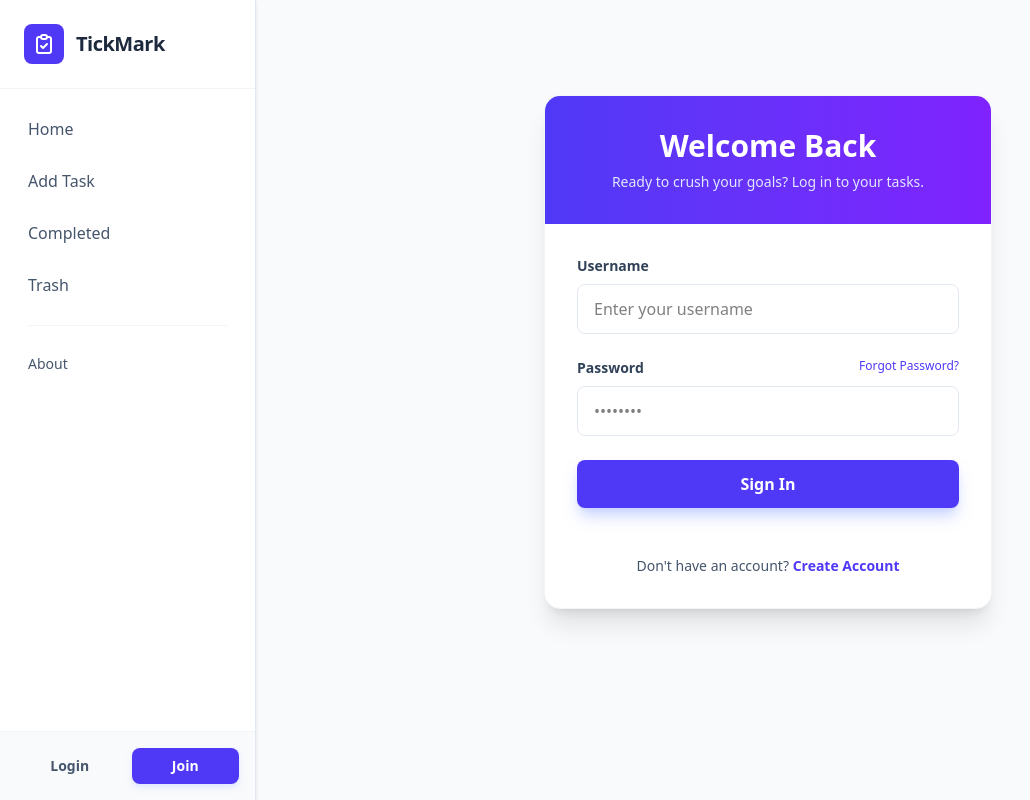
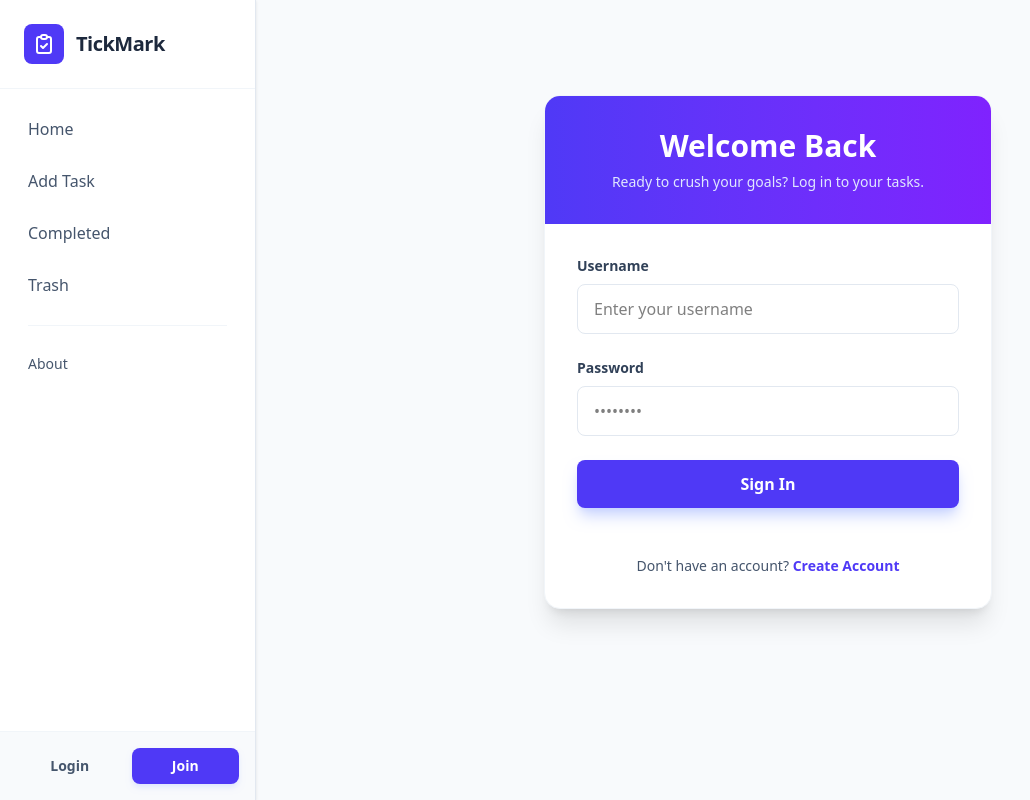
Before and after one commit to Hardik-Mehta-Python/Full-Stack-TODO, a Django app: page /login/ in a window 1280 px wide. Shown: the whole page, without its empty margins (0-1030 px from the left). Run offline with Django 5.2, Linux system fonts and the light colour scheme; style sheets or scripts are compiled from the project's sources; some libraries are stand-ins or nearby versions.

Commit message:
logic update

```diff
--- a/todo_auth/templates/login.html
+++ b/todo_auth/templates/login.html
@@ -39,7 +39,7 @@
             <div>
                 <div class="flex justify-between mb-2">
                     <label for="password" class="block text-sm font-semibold text-slate-700">Password</label>
-                    <a href="#" class="text-xs text-indigo-600 hover:text-indigo-500 font-medium">Forgot Password?</a>
+                    <!-- <a href="#" class="text-xs text-indigo-600 hover:text-indigo-500 font-medium">Forgot Password?</a> -->
                 </div>
                 <input type="password" name="password" id="password" placeholder="••••••••"
                     class="w-full px-4 py-3 rounded-lg border border-slate-200 focus:ring-2 focus:ring-indigo-500 focus:border-transparent outline-none transition duration-200"
--- a/todo_auth/urls.py
+++ b/todo_auth/urls.py
@@ -6,5 +6,5 @@ urlpatterns = [
     path('register/',register,name='register'),
     path('profile/',profile,name='profile'),
     path('logout/',logout_,name='logout'),
-    path('reset_password/',reset_password,name='reset_password')
+    path('reset_password/',reset_password,name='reset_password'),
 ]
--- a/todo_auth/views.py
+++ b/todo_auth/views.py
@@ -110,6 +110,3 @@ def reset_password(request):
         else:
             return render(request,'reset_password.html',{'error':'Password Incorrect'})
     return render(request,'reset_password.html')
-
-def forgot(request):
-    return render(request,'forgot.html')
```
